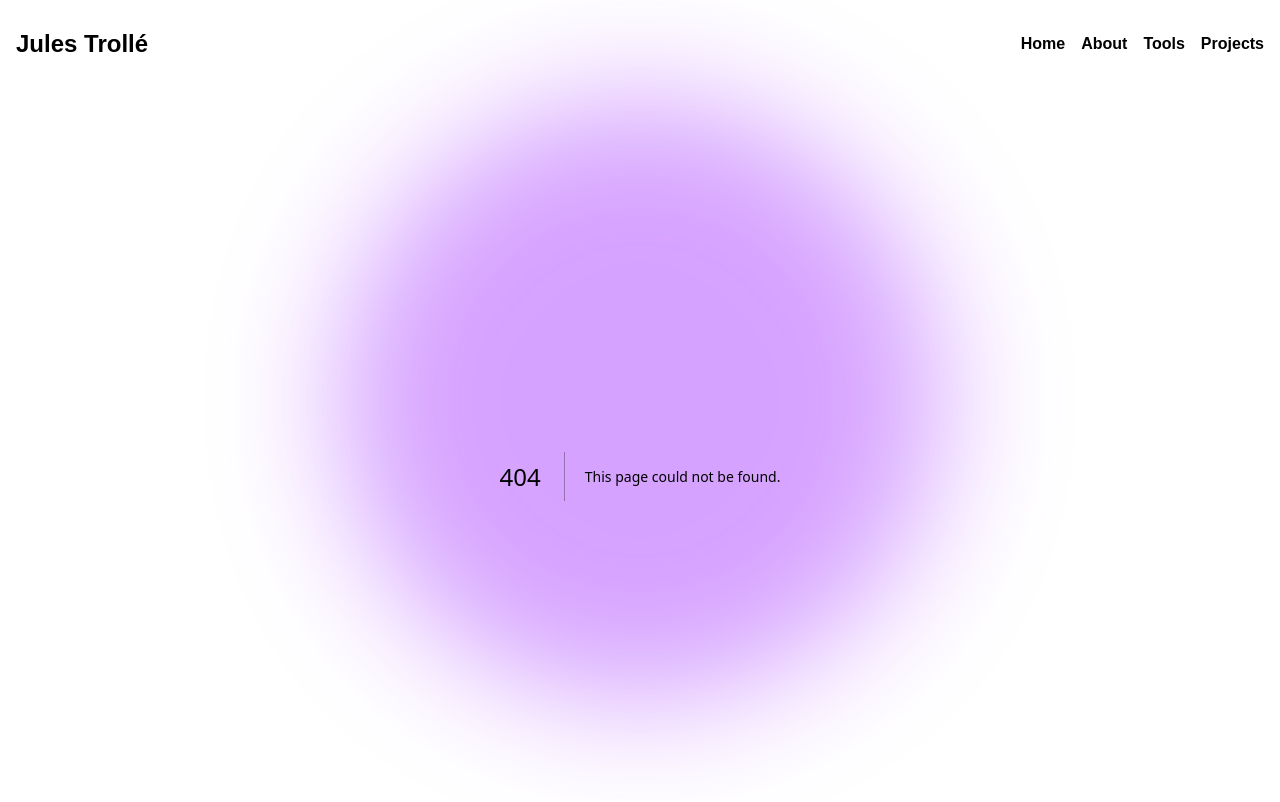
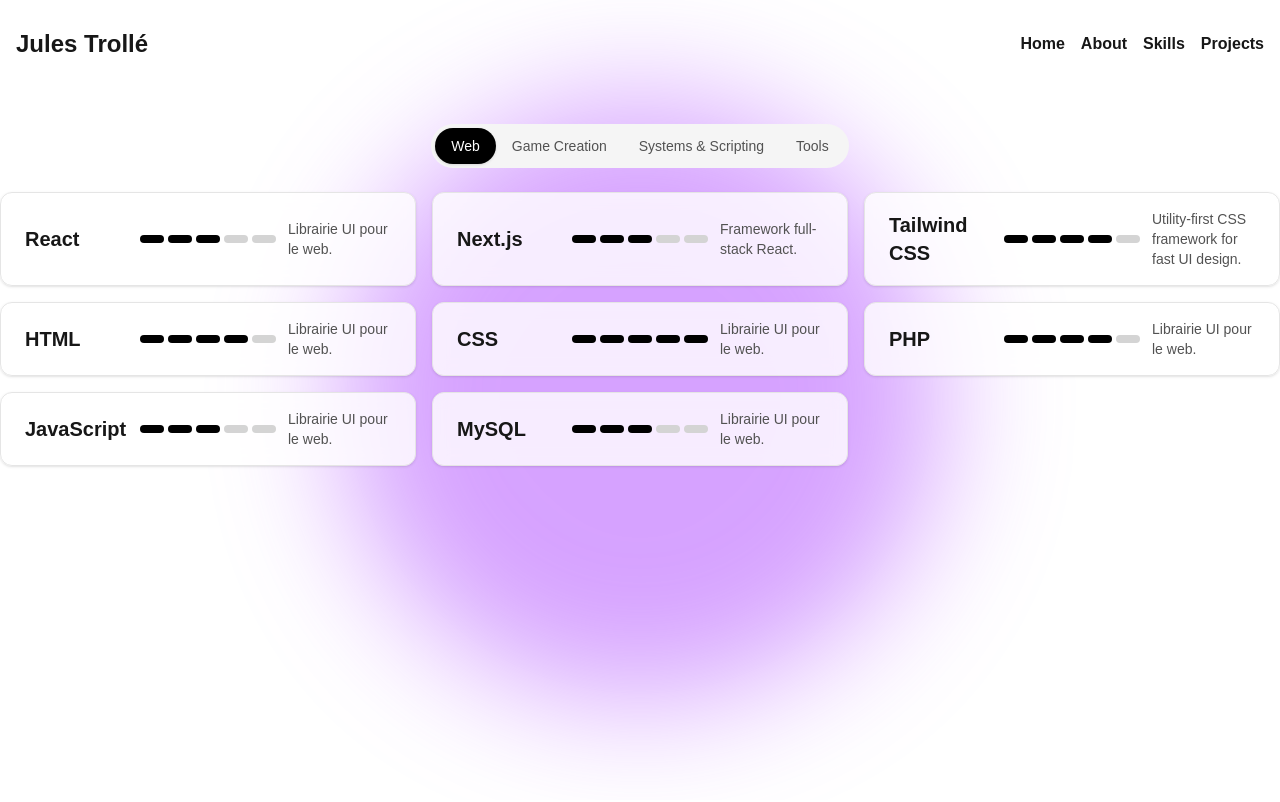
Before and after one commit to PoloLoveTaco/Portfolio-Jules-Trolle, a Next.js app: page /Skills in a window 1280 px wide. Before the commit this address had no page. Shown: the top 802 px of the page. Built offline with nearby package versions, Linux system fonts and the light colour scheme.

Commit message:
[ADD] skills page

```diff
--- a/app/Projects/page.tsx
+++ b/app/Projects/page.tsx
@@ -1,4 +1,3 @@
-import ProjectsList from "@/components/ProjectsList";
 import UnderContruction from "@/components/under-contruction";
 
 export default function Projects() {
--- /dev/null
+++ b/app/Skills/page.tsx
@@ -0,0 +1,59 @@
+// app/skills/page.tsx
+import TagSwitcher, { Tab } from "@/components/tag-switcher";
+import { Skill } from "@/components/skill-card";
+
+// Définition statique ou récupérée depuis une DB / CMS
+const tabs: Tab[] = [
+  { id: "web",   label: "Web" },
+  { id: "gamecreation",  label: "Game Creation" },
+  { id: "systemsscripting", label: "Systems & Scripting"},
+  { id: "tools", label: "Tools" },
+];
+
+const skillsByTab: Record<string, Skill[]> = {
+  web: [
+    { id: "react", tech: "React", description: "Librairie UI pour le web.", level: 3 },
+    { id: "next",  tech: "Next.js", description: "Framework full-stack React.", level: 3 },
+    { id: "tailwindcss",  tech: "Tailwind CSS", description: "Utility-first CSS framework for fast UI design.", level: 4 },
+    { id: "html", tech: "HTML", description: "Librairie UI pour le web.", level: 4 },
+    { id: "css", tech: "CSS", description: "Librairie UI pour le web.", level: 5 },
+    { id: "php", tech: "PHP", description: "Librairie UI pour le web.", level: 4 },
+    { id: "javascript", tech: "JavaScript", description: "Librairie UI pour le web.", level: 3 },
+    { id: "mysql", tech: "MySQL", description: "Librairie UI pour le web.", level: 3 },
+  ],
+  gamecreation: [
+    { id: "unity", tech: "Unity", description: "Moteur 3D temps réel.", level: 2 },
+    { id: "godot", tech: "Godot", description: "Moteur open-source 2D/3D.", level: 4 },
+    { id: "gamemaker", tech: "GameMaker", description: "Moteur open-source 2D/3D.", level: 3 },
+    { id: "rpgmaker", tech: "RPG Maker", description: "Moteur open-source 2D/3D.", level: 3 },
+    { id: "aseprite", tech: "Aseprite", description: "Moteur open-source 2D/3D.", level: 4 },
+    { id: "tiled", tech: "Tiled", description: "2D tile map editor for game development.", level: 3 },
+  ],
+  systemsscripting: [
+    { id: "c++", tech: "C++", description: "Librairie UI pour le web.", level: 4 },
+    { id: "c",  tech: "C", description: "Framework full-stack React.", level: 4 },
+    { id: "c#", tech: "c#", description: "Librairie UI pour le web.", level: 3 },
+    { id: "python", tech: "Pyhton", description: "Librairie UI pour le web.", level: 4 },
+    { id: "gd script", tech: "GD Script", description: "Librairie UI pour le web.", level: 5 },
+    { id: "sql", tech: "SQL", description: "Query language for relational databases.", level: 2 },
+  ],
+  tools: [
+    { id: "git", tech: "Git", description: "Contrôle de version distribué.", level: 4 },
+    { id: "vscode", tech: "VSCode", description: "Contrôle de version distribué.", level: 4 },
+    { id: "bun", tech: "Bun", description: "Runtime JavaScript ultra-rapide.", level: 3 },
+    { id: "github", tech: "Github", description: "Runtime JavaScript ultra-rapide.", level: 4 },
+    { id: "jira", tech: "Jira", description: "Project management and task tracking software.", level: 3 },
+    { id: "notion", tech: "Notion", description: "Runtime JavaScript ultra-rapide.", level: 4 },
+    { id: "bitbucket", tech: "Bitbucket", description: "Runtime JavaScript ultra-rapide.", level: 4 },
+    { id: "docker", tech: "Docker", description: "Containerisation platform for applications and environments.", level: 2 },
+    { id: "figma", tech: "Figma", description: "UI/UX design and prototyping tool.", level: 2 },
+  ],
+};
+
+export default function SkillsPage() {
+  return (
+    <div className="flex justify-center py-12">
+      <TagSwitcher tabs={tabs} skillsByTab={skillsByTab} />
+    </div>
+  );
+}
--- a/app/Tools/page.tsx
+++ /dev/null
@@ -1,38 +0,0 @@
-import UnderContruction from "@/components/under-contruction";
-import {Tabs, Tab} from "@heroui/tabs";
-import {Card, CardBody} from "@heroui/card";
-
-export default function Tools() {
-  return (
-    <div className="flex w-full flex-col">
-      <Tabs aria-label="Options">
-        <Tab key="photos" title="Photos">
-          <Card>
-            <CardBody>
-              Lorem ipsum dolor sit amet, consectetur adipiscing elit, sed do eiusmod tempor
-              incididunt ut labore et dolore magna aliqua. Ut enim ad minim veniam, quis nostrud
-              exercitation ullamco laboris nisi ut aliquip ex ea commodo consequat.
-            </CardBody>
-          </Card>
-        </Tab>
-        <Tab key="music" title="Music">
-          <Card>
-            <CardBody>
-              Ut enim ad minim veniam, quis nostrud exercitation ullamco laboris nisi ut aliquip ex
-              ea commodo consequat. Duis aute irure dolor in reprehenderit in voluptate velit esse
-              cillum dolore eu fugiat nulla pariatur.
-            </CardBody>
-          </Card>
-        </Tab>
-        <Tab key="videos" title="Videos">
-          <Card>
-            <CardBody>
-              Excepteur sint occaecat cupidatat non proident, sunt in culpa qui officia deserunt
-              mollit anim id est laborum.
-            </CardBody>
-          </Card>
-        </Tab>
-      </Tabs>
-    </div>
-  );
-}
--- a/app/layout.tsx
+++ b/app/layout.tsx
@@ -1,6 +1,7 @@
 import "./globals.css";
 import Navbar from "@/components/navbar";
 import BackgroundCircle from "@/components/background-circle";
+
 
 export const metadata = {
   title: "Mon Portfolio",
--- a/components/navbar.tsx
+++ b/components/navbar.tsx
@@ -11,7 +11,7 @@
               <ul className="font-mono font-bold flex flex-row space-x-4">
                 <li><Link href="/">Home</Link></li>
                 <li><Link href="/About">About</Link></li>
-                <li><Link href="/Tools">Tools</Link></li>
+                <li><Link href="/Skills">Skills</Link></li>
                 <li><Link href="/Projects">Projects</Link></li>
               </ul>
             </div>
--- /dev/null
+++ b/components/skill-card.tsx
@@ -0,0 +1,36 @@
+import type { FC } from "react";
+
+export type Skill = {
+  id: string;
+  tech: string;
+  description: string;
+  level: 1 | 2 | 3 | 4 | 5;
+};
+
+const SkillCard: FC<Skill> = ({ tech, description, level }) => (
+    <article
+        className="
+            flex flex-col gap-3 sm:flex-row sm:items-center
+            rounded-xl border border-neutral-200 bg-white/80 shadow-sm
+            dark:border-neutral-700 dark:bg-neutral-900/60
+            px-6 py-4 w-full backdrop-blur">
+
+    <h3 className="text-xl font-semibold flex-1">{tech}</h3>
+
+    {/* Barre de niveau */}
+    <div className="flex items-center gap-1" aria-label={`Niveau ${level} sur 5`}>
+      {Array.from({ length: 5 }).map((_, i) => (
+        <span
+          key={i}
+          className={`h-2 w-6 rounded-full ${
+            i < level ? "bg-black dark:bg-white" : "bg-neutral-300 dark:bg-neutral-700"
+          }`}
+        />
+      ))}
+    </div>
+
+    <p className="sm:flex-1 text-sm text-neutral-600 dark:text-neutral-400">{description}</p>
+  </article>
+);
+
+export default SkillCard;
--- /dev/null
+++ b/components/tag-switcher.tsx
@@ -0,0 +1,70 @@
+// components/TagSwitcher.tsx
+"use client";
+
+import { useState } from "react";
+import SkillCard, { Skill } from "@/components/skill-card";
+
+/**
+ * Onglets + liste de compétences filtrée.
+ * Tailwind v4 & Next.js App Router OK sous Bun.
+ */
+
+export type Tab = { id: string; label: string };
+
+interface Props {
+  /** Liste d’onglets à afficher */
+  tabs: Tab[];
+  /** Dictionnaire { tabId: Skill[] }  */
+  skillsByTab: Record<string, Skill[]>;
+  /** Onglet actif au chargement */
+  defaultTab?: string;
+  /** Classes utilitaires pour le conteneur externe */
+  className?: string;
+}
+
+export default function TagSwitcher({
+  tabs,
+  skillsByTab,
+  defaultTab = tabs[0].id,
+  className = "",
+}: Props) {
+  const [active, setActive] = useState(defaultTab);
+
+  return (
+    <section className={`flex flex-col items-center gap-6 ${className}`}>
+      {/* --- Barre d’onglets --- */}
+      <div
+        className="inline-flex items-center rounded-full bg-neutral-100 p-1 dark:bg-neutral-800"
+        role="tablist"
+      >
+        {tabs.map(({ id, label }) => (
+          <button
+            key={id}
+            type="button"
+            role="tab"
+            aria-selected={active === id}
+            onClick={() => setActive(id)}
+            className={`
+              rounded-full px-4 py-2 text-sm font-medium transition-[background-color,color] duration-150
+              focus:outline-none focus-visible:ring-2 focus-visible:ring-offset-2 focus-visible:ring-black/50
+              ${
+                active === id
+                  ? "bg-black text-white shadow-sm"
+                  : "text-neutral-600 hover:bg-neutral-200 dark:text-neutral-300 dark:hover:bg-neutral-700"
+              }
+            `}
+          >
+            {label}
+          </button>
+        ))}
+      </div>
+
+      {/* --- Liste filtrée --- */}
+      <div className=" grid gap-4 w-full grid-cols-1 md:grid-cols-2 lg:grid-cols-3">
+        {(skillsByTab[active] ?? []).map((skill) => (
+          <SkillCard key={skill.id} {...skill} />
+        ))}
+      </div>
+    </section>
+  );
+}
--- a/package.json
+++ b/package.json
@@ -9,9 +9,6 @@
     "lint": "next lint"
   },
   "dependencies": {
-    "@heroui/card": "^2.2.18",
-    "@heroui/tabs": "^2.2.16",
-    "motion": "^12.11.3",
     "next": "15.3.1",
     "react": "^19.0.0",
     "react-dom": "^19.0.0",
```
Also changed, not shown: 1 other file (tests, documents, lock files or other folders).
